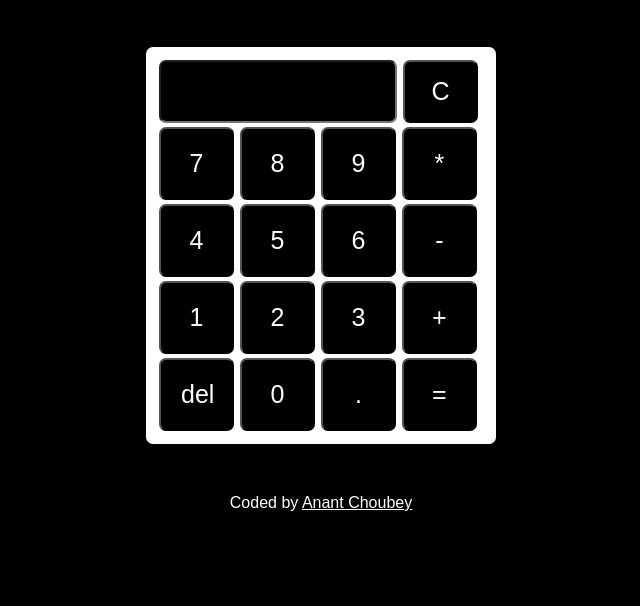
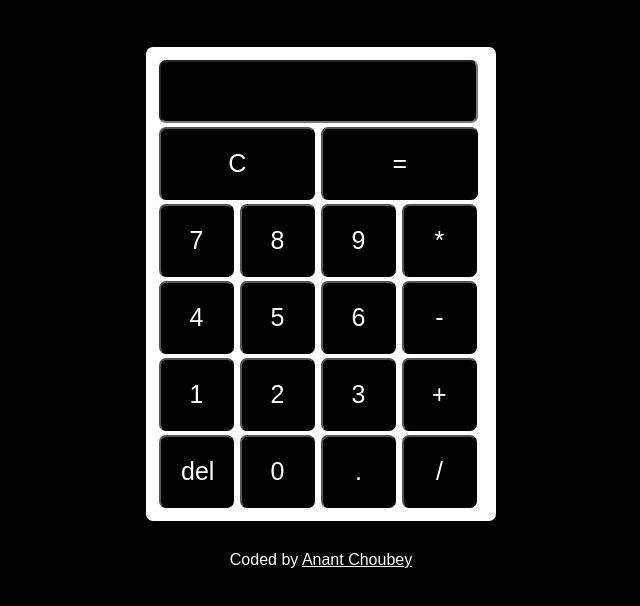
Before and after one commit to theanantchoubey/calculatorApp, a plain HTML site: page index.html in a window 1280 px wide. Shown: the part 128-734 px from the top of the page, without its empty margins (319-959 px from the left). Drawn offline with Linux system fonts and the light colour scheme.

Commit message:
Added Divide: v1.0

```diff
--- a/index.html
+++ b/index.html
@@ -21,8 +21,13 @@
     </div>
     <table class="calc-table">
         <tr>
-            <td><input class="clear-btn" type="text" id="output">
-                <input  type="button" value="C" onclick="clearOutput()" class="clear-btn"></td>
+            <td><input class="clear-btn" type="text" id="output"></td>
+            </tr>
+            <tr>
+                <td>
+                    <input  type="button" value="C" onclick="clearOutput()" class="btn big">
+                    <input class="btn big" type="button" value="=" onclick="solve()">
+                </td>
             </tr>
             <tr>
                 <td>
@@ -55,7 +60,8 @@
                 <input class="btn" type="button" value="del" onclick="removeMe()">
                 <input class="btn" type="button" value="0" onclick="play('0')">
                 <input class="btn" type="button" value="." onclick="play('.')">
-                <input class="btn" type="button" value="=" onclick="solve()">
+                <input class="btn" type="button" value="/" onclick="play('/')">
+
             </td>
         </tr>
 
--- a/style.css
+++ b/style.css
@@ -48,7 +48,7 @@ body {
 
 #output {
     padding: 15px;
-    width: 73%;
+    width: 98%;
 }
 
 #output:hover {
@@ -56,7 +56,7 @@ body {
 }
 
 .clear-btn {
-    width: 23%;
+    /* width: 23%; */
     padding: 15px 0;
 }
 
@@ -83,9 +83,15 @@ body {
     background-color: rgb(59, 59, 96)
 }
 
+
+.big{
+    width: 48%;
+}
+
+
 #footer, a{
     color: #fff;
     font-family: sans-serif;
-    padding-top: 50px;
+    padding-top: 30px;
     text-align: center;
 }
```
